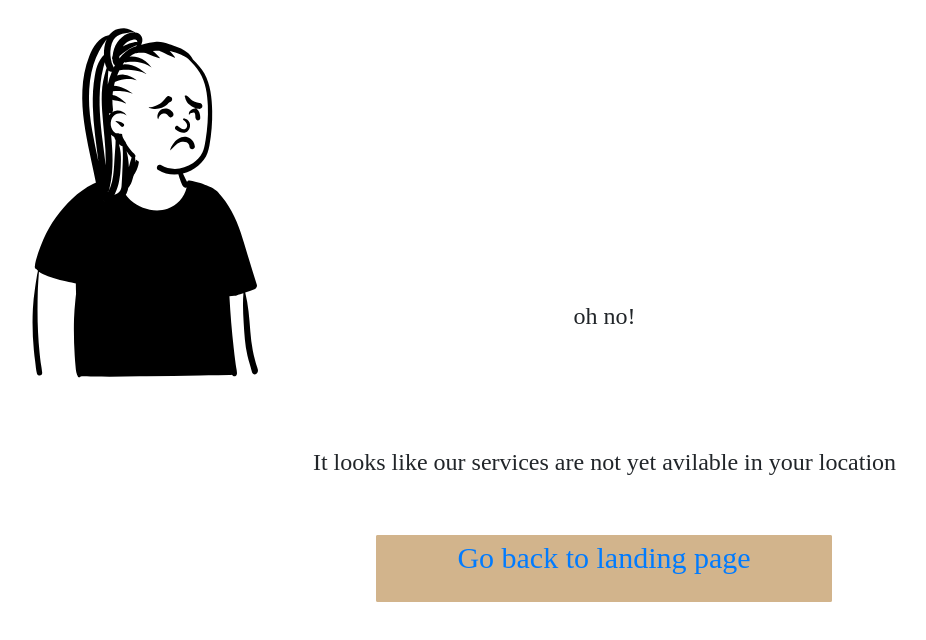
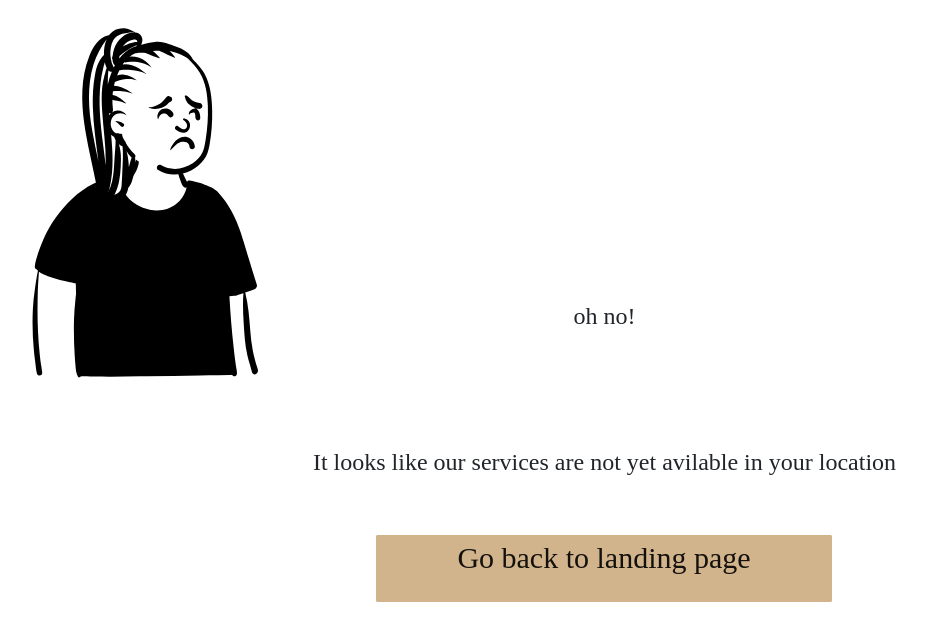
Before and after one commit to Oladiman/digitalartisan, a plain HTML site: page error-page.html in a window 1280 px wide. Shown: the whole page, without its empty margins (36-962 px from the left). Drawn offline with nearby package versions, Linux system fonts and the light colour scheme.

Commit message:
blue to black

```diff
--- a/assets/css/styles.css
+++ b/assets/css/styles.css
@@ -583,5 +583,7 @@ a:hover {
   font-weight: normal;
   margin-top: auto;
   font-size: 30px;
+  color:#000000;
+  opacity: 0.9;
   line-height: 45px;
 }
```
